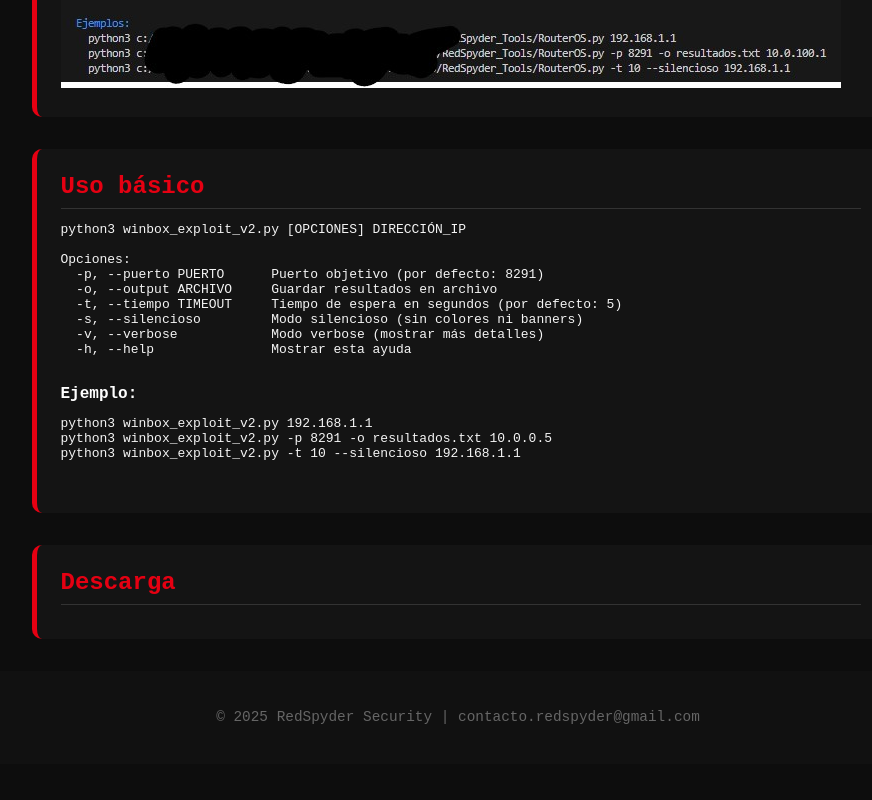
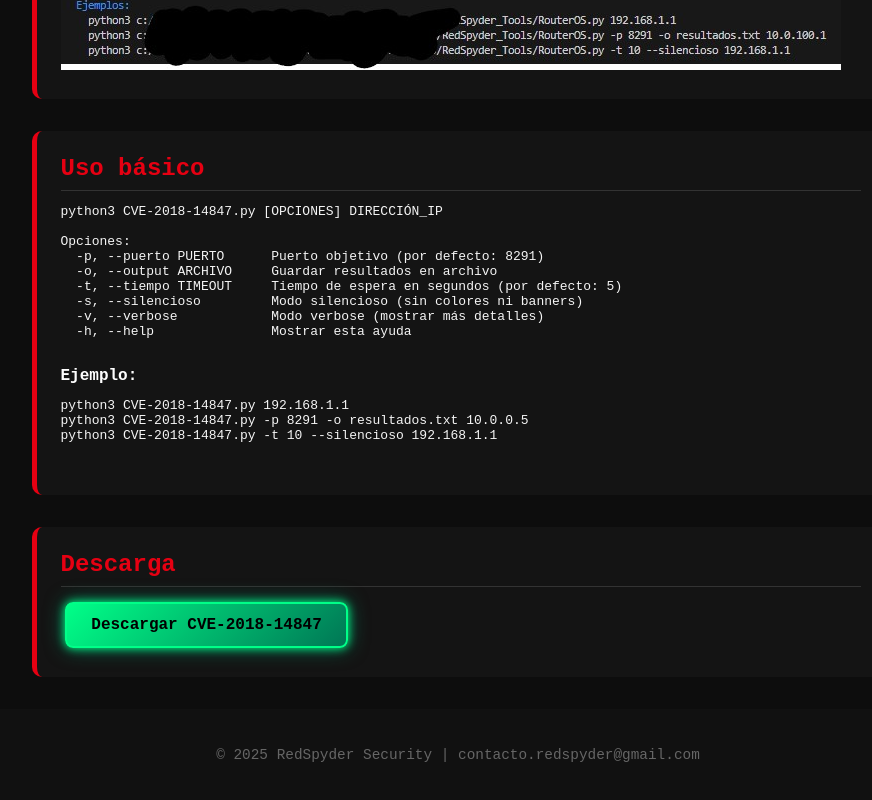
Before and after one commit to RedSpyderSec/redspydersec.github.io, a plain HTML site: page Tools/RedSpyder/cve/index.html in a window 1280 px wide. Shown: the part 1078-1878 px from the top of the page, without its empty margins (182-1054 px from the left). Before the commit the page ends 1842 px from the top, so only its background shows below. Drawn offline with Linux system fonts and the light colour scheme.

Commit message:
index.html

```diff
--- a/Tools/RedSpyder/cve/index.html
+++ b/Tools/RedSpyder/cve/index.html
@@ -3,12 +3,12 @@
 <head>
   <link rel="icon" type="image/x-icon" href="../../../../spyder.ico">
   <meta charset="UTF-8">
-  <title>RedSpyder - Winbox Exploit v2.0</title>
+  <title>RedSpyder - CVE-2018-14847</title>
   <link rel="stylesheet" href="../../../../style.css">
 </head>
 <body>
   <header>
-    <h1>Winbox Exploit v2.0</h1>
+    <h1>CVE-2018-14847</h1>
     <p>Explotación avanzada de dispositivos MikroTik</p>
     <nav>
       <a href="https://redspydersec.github.io/Tools/Categorias/Exploits/index.html"> ← Volver a Exploits</a>
@@ -19,7 +19,6 @@
     <section class="card">
       <h2>Descripción</h2>
       <p>Herramienta de RedSpyder para extraer usuarios y contraseñas de dispositivos MikroTik vulnerables con RouterOS ≤ 6.42.12 mediante el servicio Winbox.</p>
-      <p><strong>Categoría:</strong> Exploits → Winbox / RouterOS</p>
       <p><strong>Requisitos:</strong> Python 3, conexión de red al puerto 8291 del objetivo.</p>
     </section>
     <section class="card">
@@ -30,7 +29,7 @@
     <section class="card">
       <h2>Uso básico</h2>
       <pre>
-python3 winbox_exploit_v2.py [OPCIONES] DIRECCIÓN_IP
+python3 CVE-2018-14847.py [OPCIONES] DIRECCIÓN_IP
 
 Opciones:
   -p, --puerto PUERTO      Puerto objetivo (por defecto: 8291)
@@ -42,14 +41,14 @@ Opciones:
       </pre>
       <p><strong>Ejemplo:</strong></p>
       <pre>
-python3 winbox_exploit_v2.py 192.168.1.1
-python3 winbox_exploit_v2.py -p 8291 -o resultados.txt 10.0.0.5
-python3 winbox_exploit_v2.py -t 10 --silencioso 192.168.1.1
+python3 CVE-2018-14847.py 192.168.1.1
+python3 CVE-2018-14847.py -p 8291 -o resultados.txt 10.0.0.5
+python3 CVE-2018-14847.py -t 10 --silencioso 192.168.1.1
       </pre>
     </section>
     <section class="card">
       <h2>Descarga</h2>
-
+        <a class="btn download-btn" href="CVE-2018-14847.py">Descargar CVE-2018-14847</a>
     </section>
   </main>
 
```
